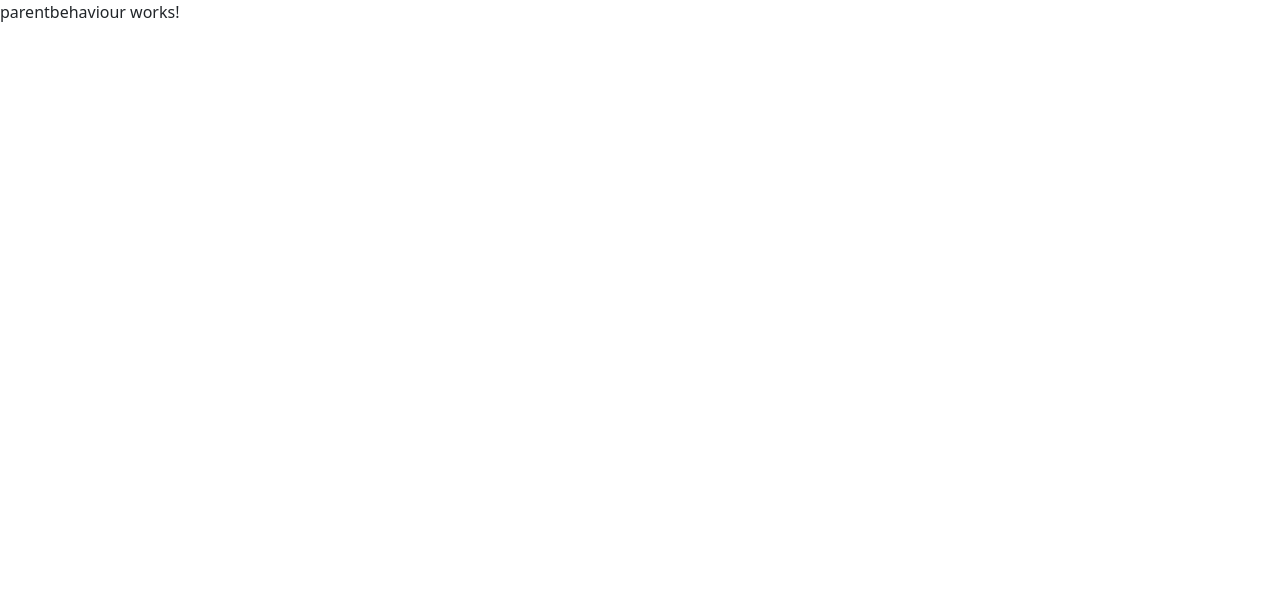
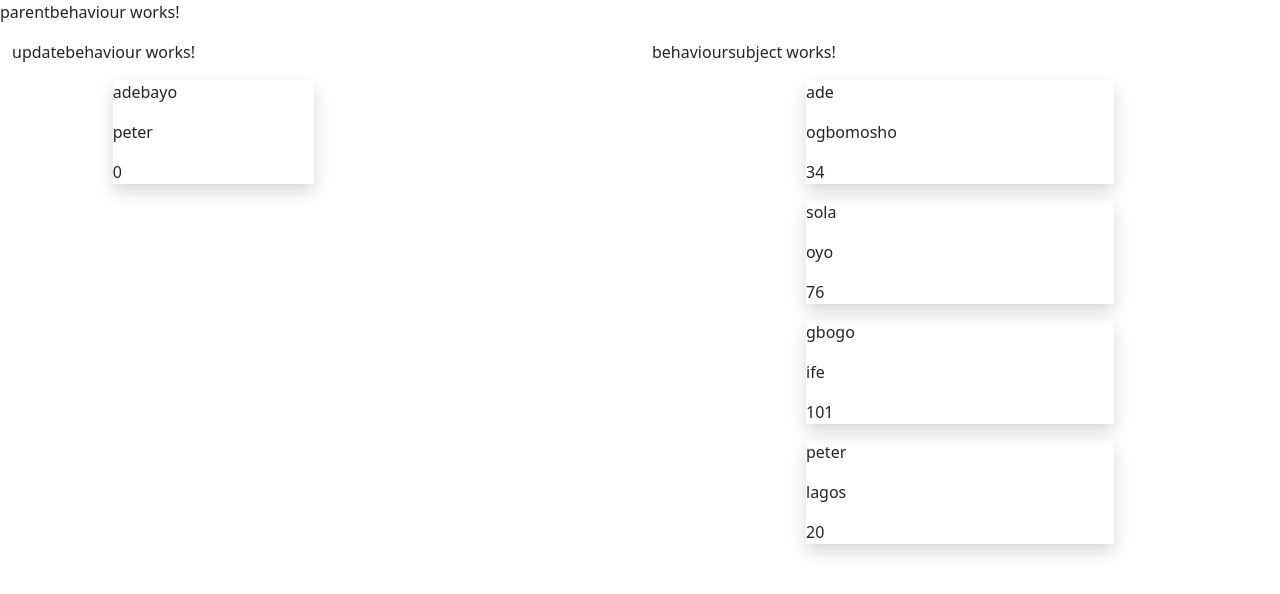
Before and after one commit to Adebayozz1994/ANGULAR-CLASS, an Angular app: page /parentbehaviour in a window 1280 px wide. Shown: the top 594 px of the page. Built offline with nearby package versions, Linux system fonts and the light colour scheme.

Commit message:
new commit

```diff
--- a/angular.json
+++ b/angular.json
@@ -37,7 +37,7 @@
               "budgets": [
                 {
                   "type": "initial",
-                  "maximumWarning": "500kb",
+                  "maximumWarning": "1000kb",
                   "maximumError": "1mb"
                 },
                 {
--- a/src/app/behavioursubject/behavioursubject.component.html
+++ b/src/app/behavioursubject/behavioursubject.component.html
@@ -1,8 +1,10 @@
 <p>behavioursubject works!</p>
-<div **ngFor="let item of this.array" (click)="senditem(item)">
-    <div>
-        <p>{{item.name}}</p>
-        <p>{{item.address}}</p>
-        <p>{{item.age}}</p>
+<div *ngFor="let item of this.array" (click)="senditem(item)" style="cursor: pointer;">
+    <div class="col-6 mx-auto shadow">
+        <div>
+            <p>{{item.name}}</p>
+            <p>{{item.address}}</p>
+            <p>{{item.age}}</p>
+        </div>
     </div>
 </div>
--- a/src/app/behavioursubject/behavioursubject.component.ts
+++ b/src/app/behavioursubject/behavioursubject.component.ts
@@ -1,10 +1,11 @@
 import { Component } from '@angular/core';
 import { ContactserviceService } from '../services/contactservice.service';
+import { CommonModule } from '@angular/common';
 
 @Component({
   selector: 'app-behavioursubject',
   standalone: true,
-  imports: [],
+  imports: [CommonModule],
   templateUrl: './behavioursubject.component.html',
   styleUrl: './behavioursubject.component.css'
 })
@@ -21,12 +22,12 @@ public array =  [
   senditem(item:any){
     this.behaviour.behavioursubject.next(item)
   }
-  ngOnInit(){
-    this.behaviour.behavioursubject.subscribe((data:any)=>{
-      // console.log(data)
-      this.behobj.push(data)
-      console.log(this.behobj);
+  // ngOnInit(){
+  //   this.behaviour.behavioursubject.subscribe((data:any)=>{
+  //     // console.log(data)
+  //     this.behobj.push(data)
+  //     console.log(this.behobj);
 
-    }
-  )};
+  //   }
+  // )};
 };
--- a/src/app/parentbehaviour/parentbehaviour.component.html
+++ b/src/app/parentbehaviour/parentbehaviour.component.html
@@ -1 +1,11 @@
 <p>parentbehaviour works!</p>
+<div class="container-fluid">
+    <div class="row justify-content-between">
+        <div class="col-4">
+            <app-updatebehaviour></app-updatebehaviour>
+        </div>
+        <div class="col-6">
+            <app-behavioursubject></app-behavioursubject>
+        </div>
+    </div>
+</div>
--- a/src/app/parentbehaviour/parentbehaviour.component.ts
+++ b/src/app/parentbehaviour/parentbehaviour.component.ts
@@ -1,9 +1,12 @@
 import { Component } from '@angular/core';
+import { UpdatebehaviourComponent } from '../updatebehaviour/updatebehaviour.component';
+import { BehaviorSubject } from 'rxjs';
+import { BehavioursubjectComponent } from '../behavioursubject/behavioursubject.component';
 
 @Component({
   selector: 'app-parentbehaviour',
   standalone: true,
-  imports: [],
+  imports: [UpdatebehaviourComponent,BehavioursubjectComponent],
   templateUrl: './parentbehaviour.component.html',
   styleUrl: './parentbehaviour.component.css'
 })
--- a/src/app/updatebehaviour/updatebehaviour.component.html
+++ b/src/app/updatebehaviour/updatebehaviour.component.html
@@ -1,2 +1,8 @@
 <p>updatebehaviour works!</p>
-<button (click)="mes()"></button>
+<div class="col-6 mx-auto shadow">
+<div>
+    <p>{{this.obj.name}}</p>
+    <p>{{this.obj.address}}</p>
+    <p>{{this.obj.age}}</p>
+</div>
+</div>
--- a/src/app/updatebehaviour/updatebehaviour.component.ts
+++ b/src/app/updatebehaviour/updatebehaviour.component.ts
@@ -9,13 +9,15 @@ import { ContactserviceService } from '../services/contactservice.service';
   styleUrl: './updatebehaviour.component.css'
 })
 export class UpdatebehaviourComponent {
-  constructor(public behaviour: ContactserviceService){
+  constructor(public behaviour: ContactserviceService){}
+  public obj:any={}
+public message = 'this is SQI college of ICT'
+ngOnInit(){
+  this.behaviour.behavioursubject.subscribe(data=>{
+    console.log(data);
+    this.obj=data;
 
-
-  }
-public message = 'this is SQI college of ICT'
-mes(){
-  this.behaviour.behavioursubject.next(this.message)
+  })
 
 }
 }
```
